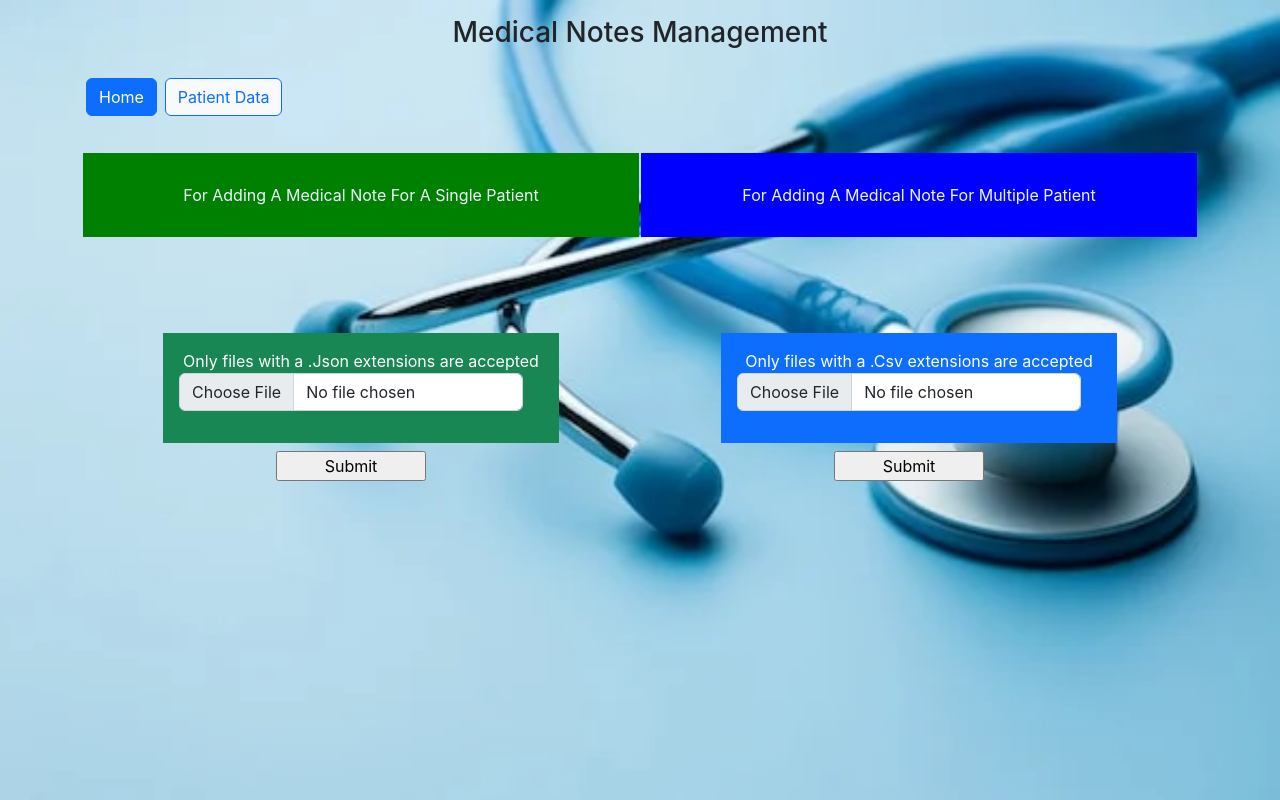
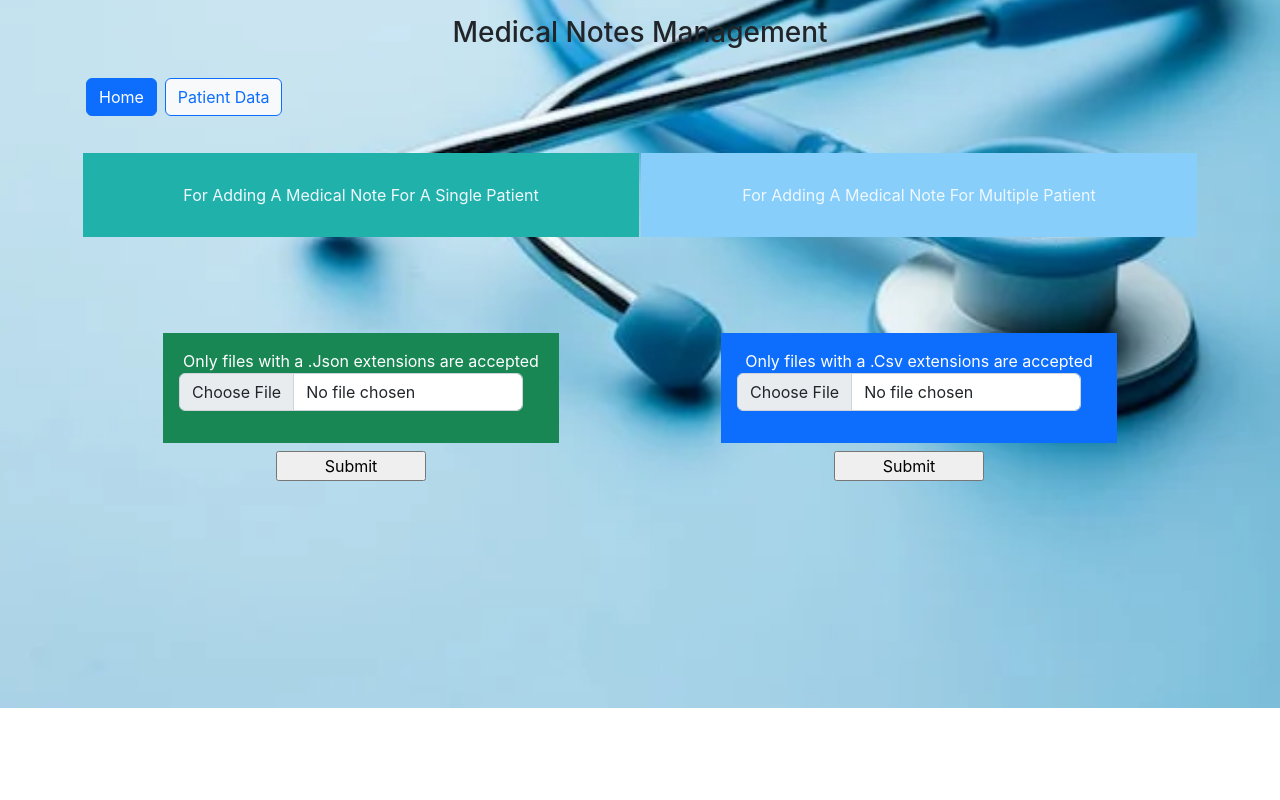
Before and after one commit to Devilreaper123/Final-POC, a React (Create React App) app in the folder my-app/: page /home in a window 1280 px wide. Built offline with nearby package versions, Linux system fonts and the light colour scheme.

Commit message:
Some more changes as per Managers needs

```diff
--- a/my-app/src/Home.css
+++ b/my-app/src/Home.css
@@ -2,6 +2,7 @@ body{
     background-image: url("test.jpg") ;
     background-repeat: no-repeat;
     background-size: cover;
+    background-position: center;
 }
 input{
     width: 150px;
@@ -14,14 +15,14 @@ form{
 
 .json{
     text-transform: capitalize;
-    background-color: green;
+    background-color: lightseagreen;
     padding: 30px;
     color: aliceblue;
 }
 
 .csv{
     text-transform: capitalize;
-    background-color: blue;
+    background-color: lightskyblue;
     padding: 30px;
     color: aliceblue;
 }
--- a/my-app/src/Home.js
+++ b/my-app/src/Home.js
@@ -35,7 +35,7 @@ export class Home extends Component {
           },
         })
         .then((res) => {
-          swal("Multiple Patient Medical Notes has been added successfully", {
+          swal("Multiple Patient Medical Notes has been added successfully. Please view them in the Patient Data Section", {
             icon: "success",
           });
           console.log(res.data);
@@ -65,7 +65,7 @@ export class Home extends Component {
         },
       })
         .then((res) => {
-          swal("Single Patient Medical Note has been added successfully", {
+          swal("Single Patient Medical Note has been added successfully. Please view the data in the Patient Data Section", {
             icon: "success",
           });
           console.log(res.data);
--- a/my-app/src/PatientData.js
+++ b/my-app/src/PatientData.js
@@ -1,7 +1,7 @@
 import React, { Component } from "react";
 import { variables } from "./Variables.js";
 import ReactPaginate from "react-paginate";
-import './PatientHome.css'
+import "./PatientHome.css";
 import swal from "sweetalert";
 export class PatientData extends Component {
   constructor(props) {
@@ -57,7 +57,7 @@ export class PatientData extends Component {
 
     this.setState({ Patient: sortedData });
   }
-  showNote(pt){
+  showNote(pt) {
     swal(`${pt}`, { icon: "info" });
   }
   refreshList() {
@@ -201,7 +201,7 @@ export class PatientData extends Component {
         <table className="table table-success table-striped">
           <thead>
             <tr>
-              <th>PID</th>
+              <th>Patient ID</th>
               <th>
                 <div className="d-flex flex-row">
                   <input
@@ -210,8 +210,6 @@ export class PatientData extends Component {
                     placeholder="Filter"
                   />
                 </div>
-                Patient Name
-                <br/>
                 <button
                   type="button"
                   className="btn btn-light"
@@ -244,6 +242,9 @@ export class PatientData extends Component {
                     <path d="M2 16a2 2 0 0 1-2-2V2a2 2 0 0 1 2-2h12a2 2 0 0 1 2 2v12a2 2 0 0 1-2 2H2zm6.5-4.5V5.707l2.146 2.147a.5.5 0 0 0 .708-.708l-3-3a.5.5 0 0 0-.708 0l-3 3a.5.5 0 1 0 .708.708L7.5 5.707V11.5a.5.5 0 0 0 1 0z" />
                   </svg>
                 </button>
+                <br />
+                Patient Name
+                <br />
               </th>
               <th>
                 <div className="d-flex flex-row">
@@ -252,8 +253,7 @@ export class PatientData extends Component {
                     onChange={this.changeMRNFilter}
                     placeholder="Filter"
                   />
-                </div>MRN
-                <br/>
+                </div>
                 <button
                   type="button"
                   className="btn btn-light"
@@ -286,12 +286,13 @@ export class PatientData extends Component {
                     <path d="M2 16a2 2 0 0 1-2-2V2a2 2 0 0 1 2-2h12a2 2 0 0 1 2 2v12a2 2 0 0 1-2 2H2zm6.5-4.5V5.707l2.146 2.147a.5.5 0 0 0 .708-.708l-3-3a.5.5 0 0 0-.708 0l-3 3a.5.5 0 1 0 .708.708L7.5 5.707V11.5a.5.5 0 0 0 1 0z" />
                   </svg>
                 </button>
+                <br />
+                MRN
               </th>
               <th>Gender</th>
               <th>DOB</th>
               <th>Hospital Name</th>
-              {/* <th>Updated By</th> */}
-              <th>NoteID</th>
+              <th>Updated By</th>
               <th>Note Summary</th>
               <th>Options</th>
             </tr>
@@ -305,10 +306,12 @@ export class PatientData extends Component {
                 <td>{pt.Gender}</td>
                 <td>{pt.DOB}</td>
                 <td>{pt.HospitalName}</td>
-                {/* <td>{pt.LastUpdatedBy}</td> */}
-                <td>{pt.NoteId}</td>
-                {/* {pt.Prescription} */}
-                <td><button onClick={() =>this.showNote(pt.Prescription)}>Show Note</button></td>
+                <td>{pt.LastUpdatedBy}</td>
+                <td>
+                  <a onClick={() => this.showNote(pt.Prescription)}>
+                    {pt.NoteId}
+                  </a>
+                </td>
                 <td>
                   <button
                     type="button"
@@ -452,8 +455,8 @@ export class PatientData extends Component {
           </div>
         </div>
         <span>Total Patient records are {Patient.length}</span>
-        <br/>
-        <br/>
+        <br />
+        <br />
         <ReactPaginate
           previousLabel={"previous"}
           nextLabel={"next"}
--- a/my-app/src/PatientHome.css
+++ b/my-app/src/PatientHome.css
@@ -2,3 +2,12 @@ span{
     background-color:aquamarine;
     padding: 5px;
 }
+a:hover{
+    background-color: lightgoldenrodyellow;
+}
+body{
+    background-image: url("test.jpg") ;
+    background-repeat: no-repeat;
+    background-size: cover;
+    background-position: center;
+}
```
Also changed, not shown: 1 other file (tests, documents, lock files or other folders).
